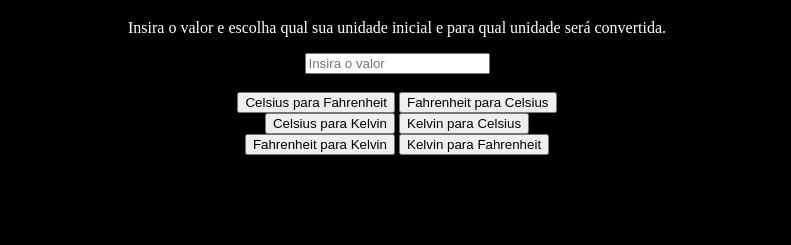
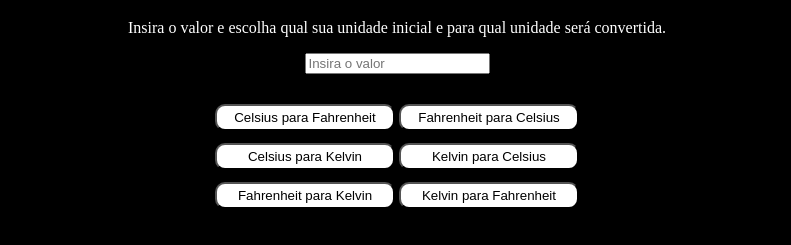
Before and after one commit to Athirson-Silva/Conversor-Unidades-de-Temperatura, a plain HTML site: page index.html in a window 1280 px wide. Shown: the part 61-306 px from the top of the page, without its empty margins (243-1034 px from the left). Drawn offline with Linux system fonts and the light colour scheme.

Commit message:
Update style.css

```diff
--- a/style.css
+++ b/style.css
@@ -4,3 +4,12 @@ body
 		text-align: center;
 		color: white;
 }
+
+button
+{
+  margin-top: 12px;
+  padding: 4px 8px;
+  border-radius: 10px;
+  background: white;
+  width: 180px
+}
```
